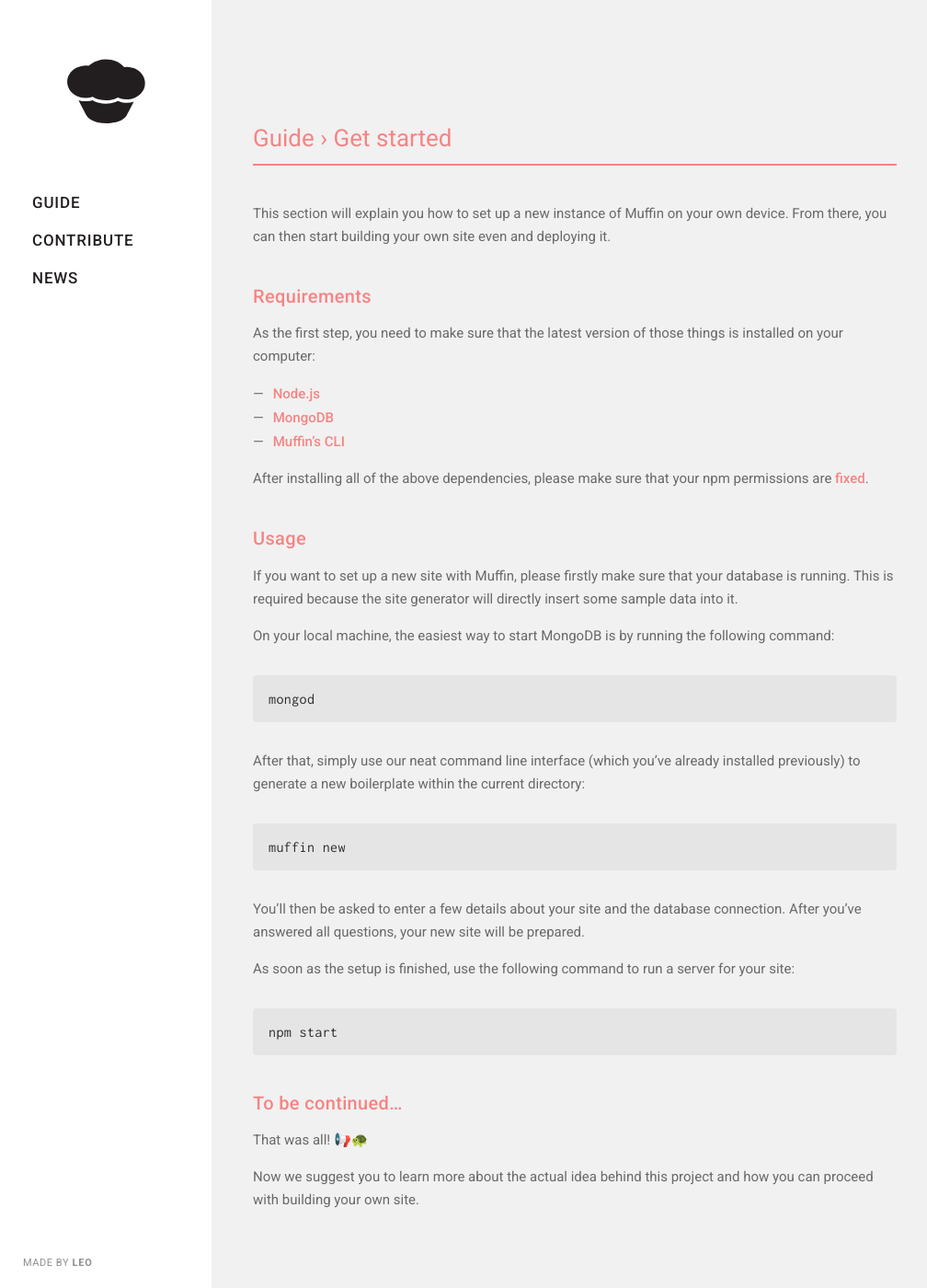
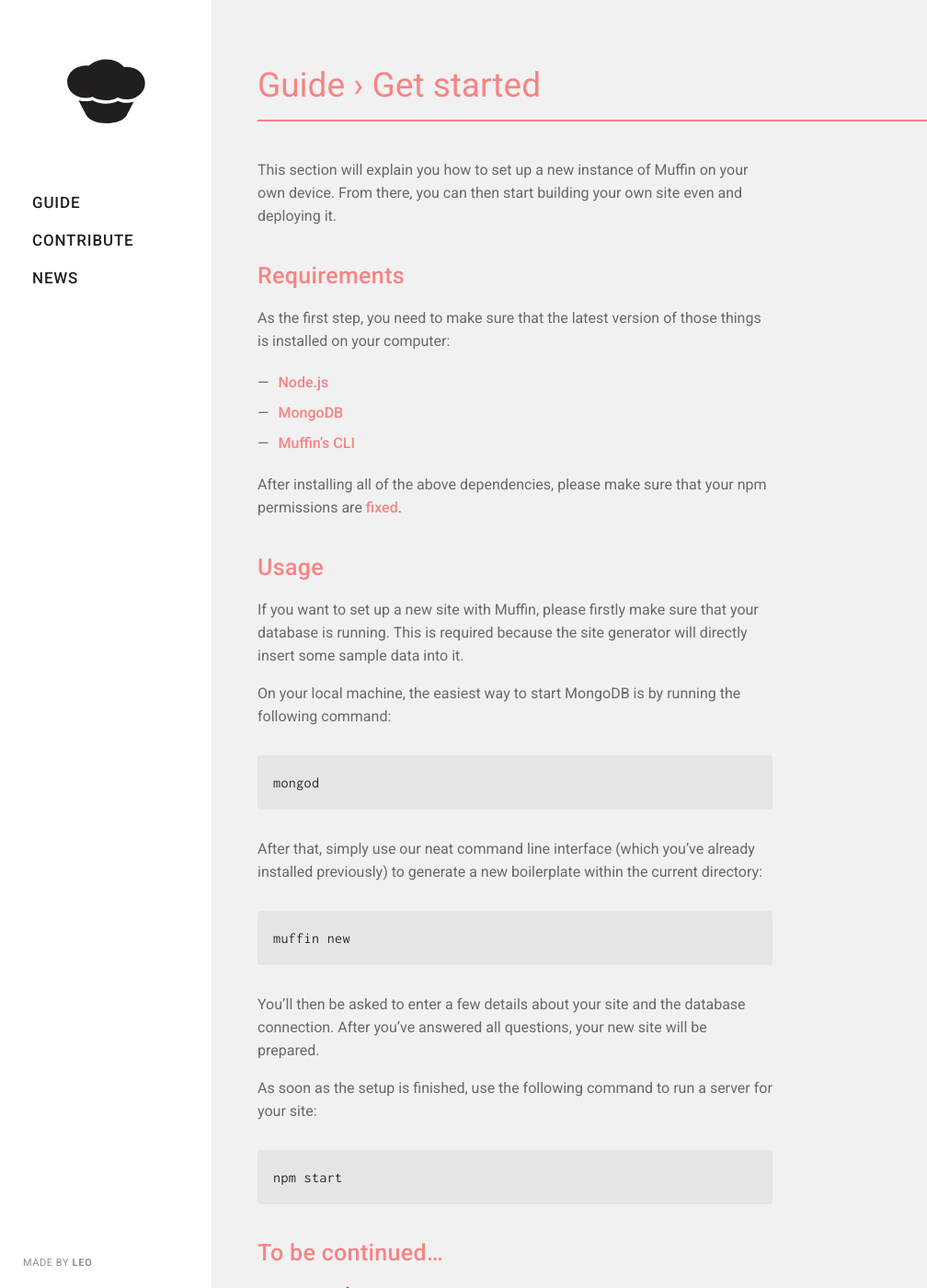
Before and after one commit to leo/muffin.github.io, a Jekyll site: the page built from guide/get-started.md, in a window 1280 px wide and 1400 px high. Shown: the whole window at 92% size, without its empty margins (0-1008 px from the left). Built offline with Jekyll 4.4.1, drawn with Linux system fonts in a browser that asks for light colours.

Commit message:
Add spacing around title

```diff
--- a/_sass/_main.scss
+++ b/_sass/_main.scss
@@ -244,6 +244,12 @@
     @media (min-width: $sm) {
       margin-right: auto;
     }
+
+    @media (min-width: $md) {
+      font-size: 37px;
+      padding: 25px 0;
+      margin-top: 0;
+    }
   }
 
   article,
@@ -271,6 +277,10 @@
     letter-spacing: 0.35px;
     font-weight: 500;
     margin-top: 40px;
+
+    @media (min-width: $md) {
+      font-size: 25px;
+    }
   }
 
   a {
@@ -312,6 +322,19 @@
   }
 
   @media (min-width: $md) {
-    padding-left: 275px;
+    padding-left: 280px;
+    padding-top: 55px;
+    font-size: 16px;
+    line-height: 25px;
+    box-sizing: border-box;
+
+    aside {
+      max-width: none;
+      padding-right: 50px;
+    }
+
+    article {
+      max-width: 560px;
+    }
   }
 }
```
